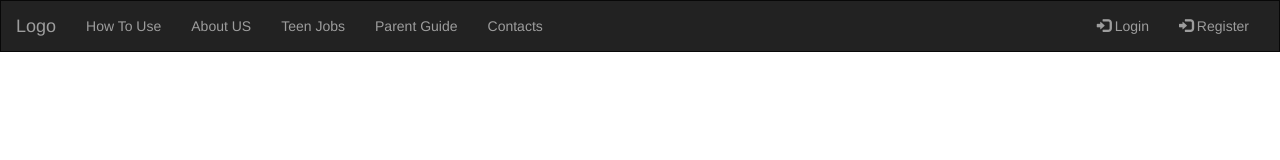
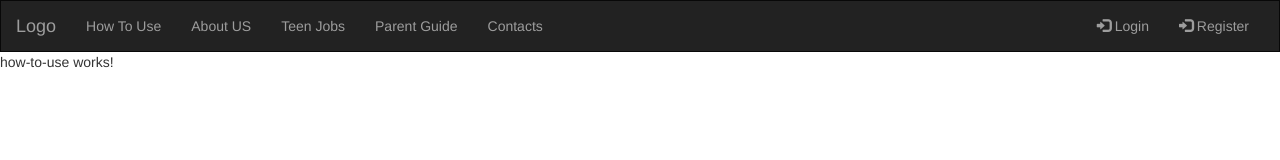
Before and after one commit to Angular-2/A2-Genesis, an Angular app in the folder tenn-app-final/: page /how-to-use in a window 1280 px wide. Before the commit this address led to /. Shown: the top 160 px of the page. Built offline with nearby package versions, Linux system fonts and the light colour scheme.

Commit message:
add how-to-use component

```diff
--- /dev/null
+++ b/tenn-app-final/src/app/Public/how-to-use/how-to-use.component.html
@@ -0,0 +1,3 @@
+<p>
+  how-to-use works!
+</p>
--- /dev/null
+++ b/tenn-app-final/src/app/Public/how-to-use/how-to-use.component.ts
@@ -0,0 +1,15 @@
+import { Component, OnInit } from '@angular/core';
+
+@Component({
+  selector: 'app-how-to-use',
+  templateUrl: './how-to-use.component.html',
+  styleUrls: ['./how-to-use.component.css']
+})
+export class HowToUseComponent implements OnInit {
+
+  constructor() { }
+
+  ngOnInit() {
+  }
+
+}
--- a/tenn-app-final/src/app/app-routing.module.ts
+++ b/tenn-app-final/src/app/app-routing.module.ts
@@ -3,6 +3,7 @@ import { Routes, RouterModule } from '@angular/router';
 
 import { RegisterComponent } from './Public/register/register.component';
 import { LoginComponent } from './Public/login/login.component';
+import { HowToUseComponent } from './Public/how-to-use/how-to-use.component'
 
 
 const routes: Routes = [
@@ -19,6 +20,10 @@ const routes: Routes = [
     path: 'register',
     component: RegisterComponent
   },
+  {
+    path: 'how-to-use',
+    component: HowToUseComponent
+  }
 ];
 
 @NgModule({
@@ -28,4 +33,4 @@ const routes: Routes = [
 
 export class AppRoutingModule { }
 
-export const routedComponents = [RegisterComponent, LoginComponent];
+export const routedComponents = [ RegisterComponent, LoginComponent, HowToUseComponent ];
--- a/tenn-app-final/src/app/app.component.ts
+++ b/tenn-app-final/src/app/app.component.ts
@@ -2,6 +2,7 @@ import { Component } from '@angular/core';
 import { NavigationComponent } from './Public/navigation/navigation.component';
 import { RegisterComponent } from './Public/register/register.component';
 import { LoginComponent } from './Public/login/login.component';
+import { HowToUseComponent } from './Public/how-to-use/how-to-use.component';
 
 @Component({
   selector: 'app-root',
--- a/tenn-app-final/src/app/app.module.ts
+++ b/tenn-app-final/src/app/app.module.ts
@@ -7,12 +7,14 @@ import { RouterModule } from '@angular/router';
 import { AppRoutingModule, routedComponents } from './app-routing.module'
 import { AppComponent } from './app.component';
 import { NavigationComponent } from './Public/navigation/navigation.component';
+import { HowToUseComponent } from './Public/how-to-use/how-to-use.component';
 
 @NgModule({
   declarations: [
     AppComponent,
     NavigationComponent,
-    routedComponents
+    routedComponents,
+    HowToUseComponent
   ],
   imports: [
     BrowserModule,
```
Also changed, not shown: tenn-app-final/src/app/Public/how-to-use/how-to-use.component.css (added).
